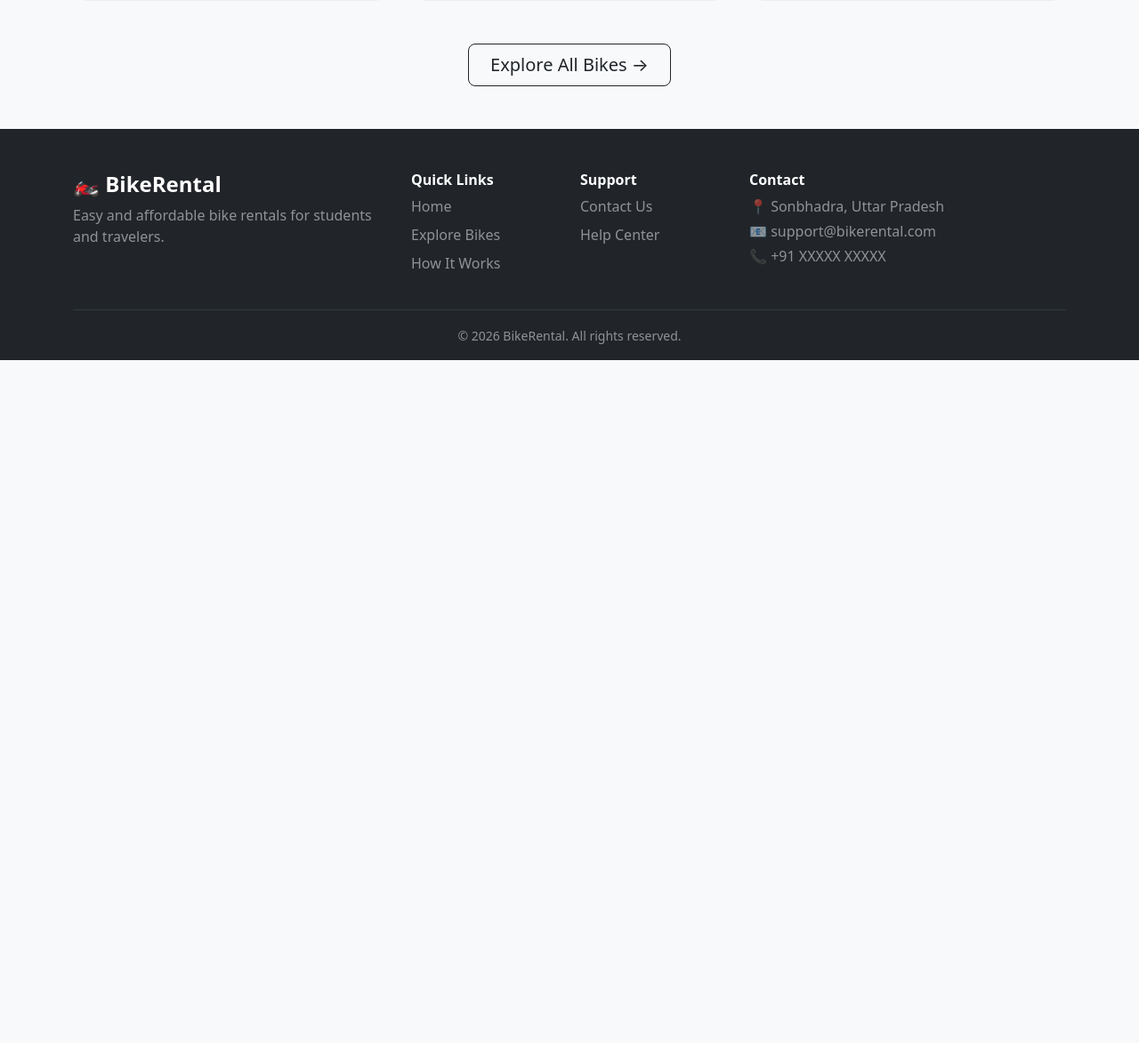
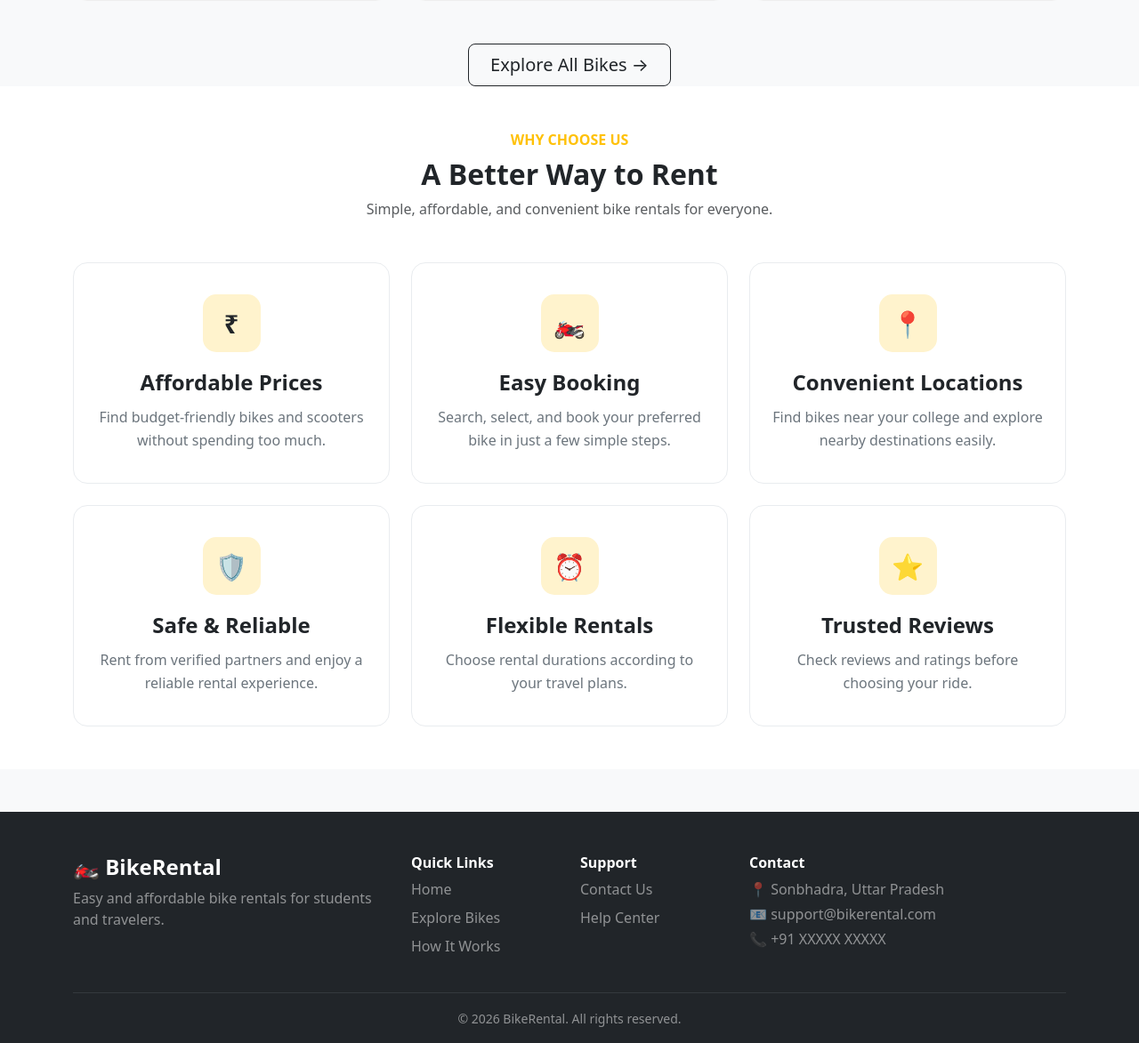
Before and after one commit to y2153406-dot/bike-rental, a Django app: page / in a window 1280 px wide. Shown: the part 2017-3190 px from the top of the page at 89% size. Before the commit the page ends 2422 px from the top, so only its background shows below. Run offline with Django 5.2, Linux system fonts and the light colour scheme.

Commit message:
Add why choose us section

```diff
--- a/core/static/core/css/style.css
+++ b/core/static/core/css/style.css
@@ -303,3 +303,70 @@ body {
 
     color: #212529;
 }
+/* ================= WHY CHOOSE US ================= */
+
+.why-choose-section {
+    background-color: #ffffff;
+}
+
+
+.feature-card {
+    height: 100%;
+
+    padding: 35px 25px;
+
+    border: 1px solid #e9ecef;
+
+    border-radius: 16px;
+
+    background-color: #ffffff;
+
+    transition: transform 0.3s ease,
+                box-shadow 0.3s ease;
+}
+
+
+.feature-card:hover {
+    transform: translateY(-6px);
+
+    box-shadow: 0 12px 30px rgba(0, 0, 0, 0.08);
+}
+
+
+.feature-icon {
+    width: 65px;
+
+    height: 65px;
+
+    margin: 0 auto 20px;
+
+    display: flex;
+
+    justify-content: center;
+
+    align-items: center;
+
+    background-color: #fff3cd;
+
+    border-radius: 15px;
+
+    font-size: 1.8rem;
+
+    font-weight: bold;
+}
+
+
+.feature-card h4 {
+    font-weight: 700;
+
+    margin-bottom: 12px;
+}
+
+
+.feature-card p {
+    margin-bottom: 0;
+
+    color: #6c757d;
+
+    line-height: 1.6;
+}
--- a/core/templates/core/home.html
+++ b/core/templates/core/home.html
@@ -526,6 +526,183 @@ Home | BikeRental
         </div>
 
     </div>
+    <!-- ================= WHY CHOOSE US ================= -->
+
+<section class="why-choose-section py-5">
+
+    <div class="container">
+
+        <!-- Section Heading -->
+
+        <div class="text-center mb-5">
+
+            <span class="text-warning fw-semibold">
+                WHY CHOOSE US
+            </span>
+
+            <h2 class="fw-bold mt-2">
+                A Better Way to Rent
+            </h2>
+
+            <p class="text-muted">
+                Simple, affordable, and convenient bike rentals for everyone.
+            </p>
+
+        </div>
+
+
+        <div class="row g-4">
+
+
+            <!-- Feature 1 -->
+
+            <div class="col-lg-4 col-md-6">
+
+                <div class="feature-card text-center">
+
+                    <div class="feature-icon">
+                        ₹
+                    </div>
+
+                    <h4>
+                        Affordable Prices
+                    </h4>
+
+                    <p>
+                        Find budget-friendly bikes and scooters
+                        without spending too much.
+                    </p>
+
+                </div>
+
+            </div>
+
+
+            <!-- Feature 2 -->
+
+            <div class="col-lg-4 col-md-6">
+
+                <div class="feature-card text-center">
+
+                    <div class="feature-icon">
+                        🏍
+                    </div>
+
+                    <h4>
+                        Easy Booking
+                    </h4>
+
+                    <p>
+                        Search, select, and book your preferred
+                        bike in just a few simple steps.
+                    </p>
+
+                </div>
+
+            </div>
+
+
+            <!-- Feature 3 -->
+
+            <div class="col-lg-4 col-md-6">
+
+                <div class="feature-card text-center">
+
+                    <div class="feature-icon">
+                        📍
+                    </div>
+
+                    <h4>
+                        Convenient Locations
+                    </h4>
+
+                    <p>
+                        Find bikes near your college and
+                        explore nearby destinations easily.
+                    </p>
+
+                </div>
+
+            </div>
+
+
+            <!-- Feature 4 -->
+
+            <div class="col-lg-4 col-md-6">
+
+                <div class="feature-card text-center">
+
+                    <div class="feature-icon">
+                        🛡
+                    </div>
+
+                    <h4>
+                        Safe & Reliable
+                    </h4>
+
+                    <p>
+                        Rent from verified partners and
+                        enjoy a reliable rental experience.
+                    </p>
+
+                </div>
+
+            </div>
+
+
+            <!-- Feature 5 -->
+
+            <div class="col-lg-4 col-md-6">
+
+                <div class="feature-card text-center">
+
+                    <div class="feature-icon">
+                        ⏰
+                    </div>
+
+                    <h4>
+                        Flexible Rentals
+                    </h4>
+
+                    <p>
+                        Choose rental durations according
+                        to your travel plans.
+                    </p>
+
+                </div>
+
+            </div>
+
+
+            <!-- Feature 6 -->
+
+            <div class="col-lg-4 col-md-6">
+
+                <div class="feature-card text-center">
+
+                    <div class="feature-icon">
+                        ⭐
+                    </div>
+
+                    <h4>
+                        Trusted Reviews
+                    </h4>
+
+                    <p>
+                        Check reviews and ratings before
+                        choosing your ride.
+                    </p>
+
+                </div>
+
+            </div>
+
+
+        </div>
+
+    </div>
+
+</section>
 
 </section>
 
```
